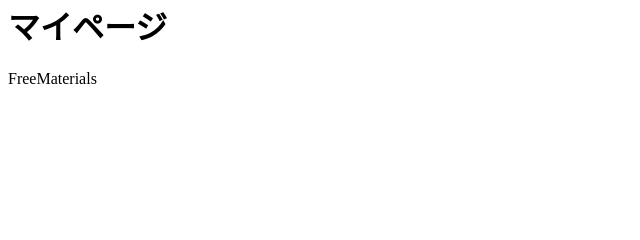
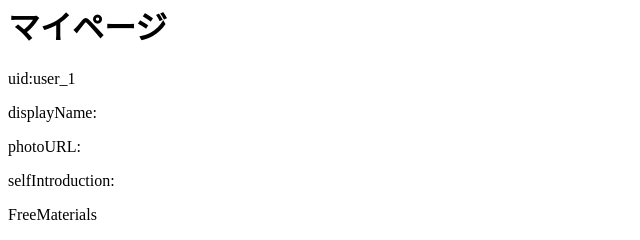
Before and after one commit to shota-tagawa/freeMaterials, a Next.js app: page /mypage in a window 1280 px wide. Shown: the part 190-430 px from the top of the page, without its empty margins (0-640 px from the left). Built offline with nearby package versions, Linux system fonts and the light colour scheme; no server answers; the database is empty; sample sign-in values are in the browser's storage.

Commit message:
userデータ取得のhook作成

```diff
--- a/src/components/AuthProtecter.tsx
+++ b/src/components/AuthProtecter.tsx
@@ -9,7 +9,7 @@ const AuthProtecter = ({ children }) => {
   const dispatch = useDispatch();
 
   useEffect(() => {
-    auth.onAuthStateChanged((user) => {
+    return auth.onAuthStateChanged((user) => {
       if (user) {
         dispatch(signIn({
           uid: user.uid,
--- a/src/hooks/index.ts
+++ b/src/hooks/index.ts
@@ -1,2 +1,3 @@
 export { default as useInputImage } from './useInputImage';
 export { default as useRondomString } from './useRondomString'
+export { default as useUserInfo } from './useUserInfo';
--- a/src/hooks/useRondomString.ts
+++ b/src/hooks/useRondomString.ts
@@ -1,7 +1,6 @@
 const useRondomString = (length: number = 16): string => {
-  const str = "abcdefghijklmnopqrstuvwxyzABCDEFGHIJKLMNOPQRSTUVWXYZ0123456789"
-  const strLength = length;
-  return Array.from(Array(strLength)).map(() => str[Math.floor(Math.random() * str.length)]).join('');
+  const str = "abcdefghijklmnopqrstuvwxyzABCDEFGHIJKLMNOPQRSTUVWXYZ0123456789";
+  return Array.from(Array(length)).map(() => str[Math.floor(Math.random() * str.length)]).join('');
 }
 
 export default useRondomString;
--- /dev/null
+++ b/src/hooks/useUserInfo.ts
@@ -0,0 +1,27 @@
+import { useState, useEffect } from 'react';
+import { firebaseUserData } from '../types/firebase';
+import { db } from '../firebase';
+
+const useUserInfo = (uid: string) => {
+  const [displayName, setDisplayName] = useState('');
+  const [photoURL, setPhotoURL] = useState('');
+  const [selfIntroduction, setSelfIntroduction] = useState('');
+
+  useEffect(() => {
+    (async () => {
+      db.collection('users').doc(uid).get()
+        .then(user => {
+          if(user.exists){
+            const userData = user.data() as firebaseUserData;
+            setDisplayName(userData.displayName);
+            setPhotoURL(userData.photoURL);
+            setSelfIntroduction(userData.selfIntroduction);
+          }
+        })
+    })();
+  }, [uid])
+
+  return { displayName, photoURL, selfIntroduction };
+}
+
+export default useUserInfo;
--- a/src/pages/mypage.tsx
+++ b/src/pages/mypage.tsx
@@ -1,9 +1,15 @@
+import { useSelector } from 'react-redux';
+import { RootState } from '../store';
+import { useUserInfo } from '../hooks';
 import AuthProtector from '../components/AuthProtecter';
 import { PageTitle } from '../components/atoms';
 import { Layout, Container } from '../components/templates';
 import Head from 'next/head';
 
 const MyPage = () => {
+  const uid = useSelector((state: RootState) => state.user.uid);
+  const { displayName, photoURL, selfIntroduction } = useUserInfo(uid);
+
   return (
     <AuthProtector>
       <Head>
@@ -12,6 +18,10 @@ const MyPage = () => {
       <Layout>
         <Container>
           <PageTitle text="マイページ" />
+          <p>uid:{uid}</p>
+          <p>displayName:{displayName}</p>
+          <p>photoURL: {photoURL}</p>
+          <p>selfIntroduction: {selfIntroduction}</p>
         </Container>
       </Layout>
     </AuthProtector>
--- a/src/store/user.ts
+++ b/src/store/user.ts
@@ -1,5 +1,5 @@
 import { createSlice } from "@reduxjs/toolkit";
-import { auth } from '../firebase';
+import { auth, db } from '../firebase';
 import Router from 'next/router';
 
 const initialState = {
@@ -33,6 +33,13 @@ export const firebaseSignUp = (email: string, password: string) => {
         dispatch(signIn({
           uid: userCredential.user.uid
         }))
+        db.collection('users').doc(userCredential.user.uid).set({
+          uid: userCredential.user.uid,
+          displayName: '',
+          photoURL: '',
+          selfIntroduction: '',
+        });
+        Router.push('/mypage');
       })
       .catch(() => {
         alert('作成に失敗したようです。')
--- /dev/null
+++ b/src/types/firebase.d.ts
@@ -0,0 +1,6 @@
+export type firebaseUserData = {
+  uid: string,
+  displayName: string,
+  photoURL: string,
+  selfIntroduction: string,
+}
```
Also changed, not shown: src/components/molecules/AddPostForm.tsx (+6 -2 lines).
